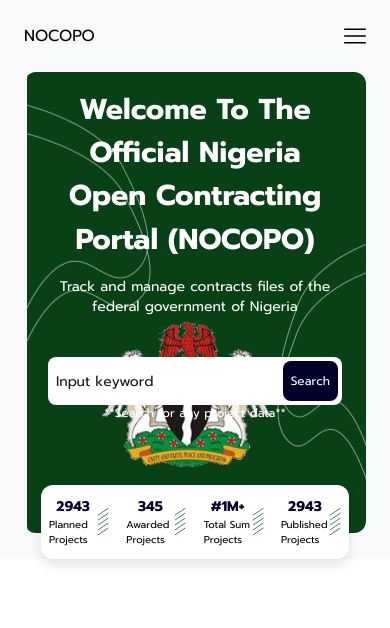
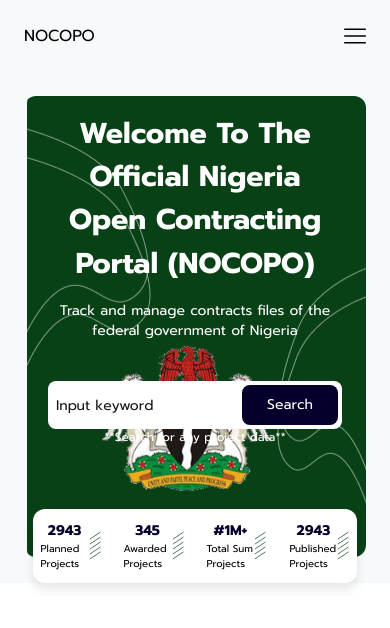
Before and after one commit to iamtridwan/nocopo, a React (Vite) app: page / in a window 390 px wide. Shown: the top 628 px of the page. Built offline with nearby package versions, Linux system fonts and the light colour scheme.

Commit message:
recent updates

```diff
--- a/src/App.tsx
+++ b/src/App.tsx
@@ -3,10 +3,10 @@
 
 function App() {
   return (
-    <header className="px-6 md:px-16 bg-[#F8F9FA] mb-10">
+    <header className="px-6 md:px-16 pt-24 bg-[#F8F9FA] mb-10">
       <Navigation />
       <Header />
-      <div className="mx-auto rounded-xl w-[90%] lg:w-[80%] -mt-12 bg-white py-3 px-2 md:py-10 md:px-8 flex items-center justify-between" style={boxStyle}>
+      <div className="mx-auto rounded-xl w-[95%] lg:w-[80%] -mt-12 bg-white py-3 px-2 md:py-10 md:px-8 flex items-center justify-between" style={boxStyle}>
         <div className="flex items-center">
           <div className="flex items-center justify-center flex-col md:flex-row md:mr-2 lg:mr-5">
             <h1 className="text-[#03012C] text-sm md:text-2xl font-semibold md:mr-2 lg:mr-3">2943</h1>
--- a/src/components/Header.tsx
+++ b/src/components/Header.tsx
@@ -17,7 +17,7 @@
             className="w-full bg-white rounded-lg h-12 placeholder:text-[#18181B] focus:outline-[#084116] focus:border-[#084116] pl-2 md:pl-4 font-light placeholder:text-sm"
             placeholder="Input keyword"
           />
-          <button className="rounded-lg text-white text-xs md:text-base text-center px-2 md:px-0 md:w-24 h-10 absolute right-1 top-1 bg-[#03012C]">
+          <button className="rounded-lg text-white text-sm md:text-base text-center px-2 md:px-0 w-24 h-10 absolute right-1 top-1 bg-[#03012C]">
             Search
           </button>
         </div>
--- a/src/components/Navigation.tsx
+++ b/src/components/Navigation.tsx
@@ -4,7 +4,7 @@
 const Navigation = () => {
   const [showNav, setShowNav] = useState(false);
   return (
-    <div className="py-6 flex items-center justify-between shadow-b-sm">
+    <div className="px-6 md:px-16 fixed top-0 left-0  w-full bg-[#F8F9FA] px py-6 flex items-center justify-between shadow-b-sm">
       <p>NOCOPO</p>
       <nav className="flex items-center justify-between w-[60%]">
         <ul className="hidden md:flex items-center justify-between font-light w-full">
```
